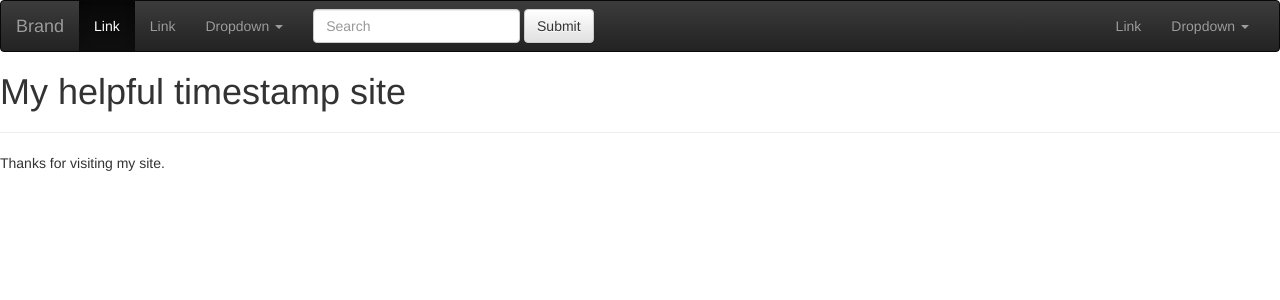
After one commit to prasadph/vigilant-robot, a Django app: template templates/includes/base.html in a window 1280 px wide. The commit adds this page. Shown: the top 300 px of the page. Run offline with Django 3.2, Linux system fonts and the light colour scheme; the template is opened without the code that fills it, so the values that code supplies are empty; some libraries are stand-ins or nearby versions.

Commit message:
bootstrap template

```diff
--- /dev/null
+++ b/templates/hours_ahead.html
@@ -0,0 +1,5 @@
+{% extends "includes/base.html" %}
+{% block title %}Future time{% endblock %}
+{% block content %}
+<p>In {{ hour_offset }} hour(s), it will be {{ next_time }}.</p>
+{% endblock %}
--- /dev/null
+++ b/templates/includes/base.html
@@ -0,0 +1,28 @@
+<!DOCTYPE HTML PUBLIC "-//W3C//DTD HTML 4.01//EN">
+<html lang="en">
+<head>
+	<meta charset="utf-8">
+    <meta http-equiv="X-UA-Compatible" content="IE=edge">
+    <meta name="viewport" content="width=device-width, initial-scale=1">
+    <!-- The above 3 meta tags *must* come first in the head; any other head content must come *after* these tags -->
+	<title>{% block title %}{% endblock %}</title>
+	<!-- Latest compiled and minified CSS -->
+	<link rel="stylesheet" href="https://maxcdn.bootstrapcdn.com/bootstrap/3.3.6/css/bootstrap.min.css" integrity="sha384-1q8mTJOASx8j1Au+a5WDVnPi2lkFfwwEAa8hDDdjZlpLegxhjVME1fgjWPGmkzs7" crossorigin="anonymous">
+
+	<!-- Optional theme -->
+	<link rel="stylesheet" href="https://maxcdn.bootstrapcdn.com/bootstrap/3.3.6/css/bootstrap-theme.min.css" integrity="sha384-fLW2N01lMqjakBkx3l/M9EahuwpSfeNvV63J5ezn3uZzapT0u7EYsXMjQV+0En5r" crossorigin="anonymous">
+
+</head>
+<body>
+	{% include "includes/navbar.html" %}
+	<h1>My helpful timestamp site</h1>
+	{% block content %}{% endblock %}
+	{% block footer %}
+	<hr>
+	<p>Thanks for visiting my site.</p>
+	{% endblock %}
+	<script src="https://ajax.googleapis.com/ajax/libs/jquery/1.11.3/jquery.min.js"></script>
+	<!-- Latest compiled and minified JavaScript -->
+	<script src="https://maxcdn.bootstrapcdn.com/bootstrap/3.3.6/js/bootstrap.min.js" integrity="sha384-0mSbJDEHialfmuBBQP6A4Qrprq5OVfW37PRR3j5ELqxss1yVqOtnepnHVP9aJ7xS" crossorigin="anonymous"></script>
+</body>
+</html>
--- /dev/null
+++ b/templates/includes/navbar.html
@@ -0,0 +1,53 @@
+<nav class="navbar navbar-inverse">
+  <div class="container-fluid">
+    <!-- Brand and toggle get grouped for better mobile display -->
+    <div class="navbar-header">
+      <button type="button" class="navbar-toggle collapsed" data-toggle="collapse" data-target="#bs-example-navbar-collapse-1" aria-expanded="false">
+        <span class="sr-only">Toggle navigation</span>
+        <span class="icon-bar"></span>
+        <span class="icon-bar"></span>
+        <span class="icon-bar"></span>
+      </button>
+      <a class="navbar-brand" href="#">Brand</a>
+    </div>
+
+    <!-- Collect the nav links, forms, and other content for toggling -->
+    <div class="collapse navbar-collapse" id="bs-example-navbar-collapse-1">
+      <ul class="nav navbar-nav">
+        <li class="active"><a href="#">Link <span class="sr-only">(current)</span></a></li>
+        <li><a href="#">Link</a></li>
+        <li class="dropdown">
+          <a href="#" class="dropdown-toggle" data-toggle="dropdown" role="button" aria-haspopup="true" aria-expanded="false">Dropdown <span class="caret"></span></a>
+          <ul class="dropdown-menu">
+            <li><a href="#">Action</a></li>
+            <li><a href="#">Another action</a></li>
+            <li><a href="#">Something else here</a></li>
+            <li role="separator" class="divider"></li>
+            <li><a href="#">Separated link</a></li>
+            <li role="separator" class="divider"></li>
+            <li><a href="#">One more separated link</a></li>
+          </ul>
+        </li>
+      </ul>
+      <form class="navbar-form navbar-left" role="search">
+        <div class="form-group">
+          <input type="text" class="form-control" placeholder="Search">
+        </div>
+        <button type="submit" class="btn btn-default">Submit</button>
+      </form>
+      <ul class="nav navbar-nav navbar-right">
+        <li><a href="#">Link</a></li>
+        <li class="dropdown">
+          <a href="#" class="dropdown-toggle" data-toggle="dropdown" role="button" aria-haspopup="true" aria-expanded="false">Dropdown <span class="caret"></span></a>
+          <ul class="dropdown-menu">
+            <li><a href="#">Action</a></li>
+            <li><a href="#">Another action</a></li>
+            <li><a href="#">Something else here</a></li>
+            <li role="separator" class="divider"></li>
+            <li><a href="#">Separated link</a></li>
+          </ul>
+        </li>
+      </ul>
+    </div><!-- /.navbar-collapse -->
+  </div><!-- /.container-fluid -->
+</nav>
```
Also changed, not shown: templates/current_datetime.html (+5 -5 lines).
